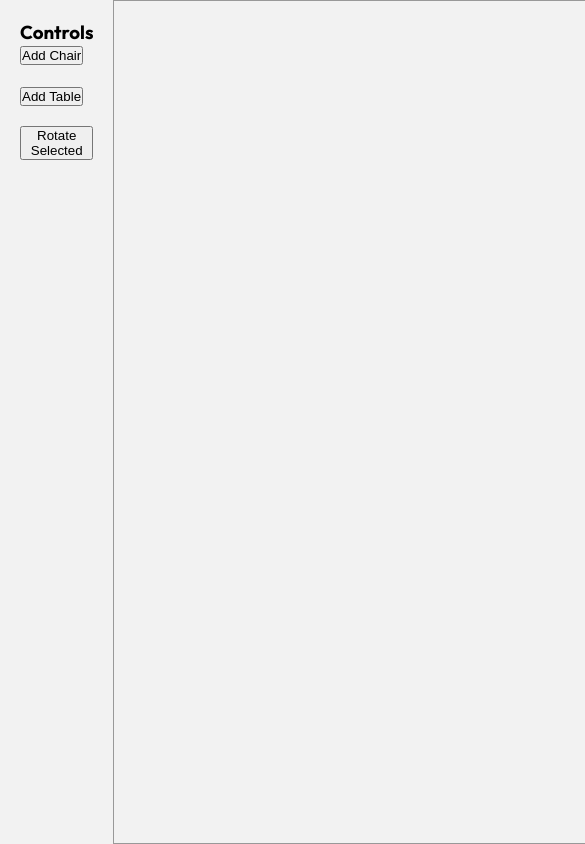
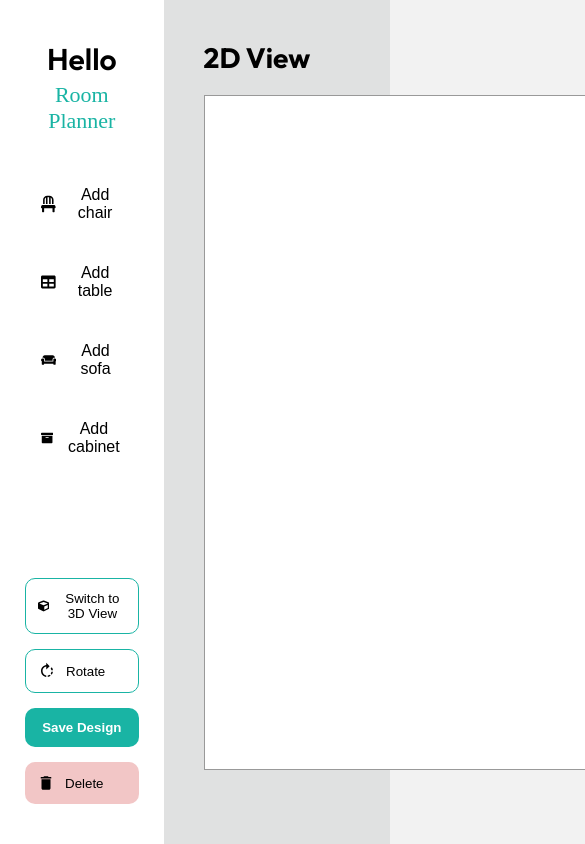
Before and after one commit to Danidu200523/hci-furniture-room-visualizer, a React (Vite) app: page /editor-2d in a window 390 px wide. Shown: the top 844 px of the page, 585 px wide, since content can reach past the window. Built offline with nearby package versions, Linux system fonts and the light colour scheme.

Commit message:
Complete 2D Editor responsive canvas and drag functionality

```diff
--- a/package.json
+++ b/package.json
@@ -12,6 +12,7 @@
   "dependencies": {
     "react": "^19.2.0",
     "react-dom": "^19.2.0",
+    "react-icons": "^5.5.0",
     "react-router-dom": "^7.13.0"
   },
   "devDependencies": {
--- a/src/components/Sidebar.jsx
+++ b/src/components/Sidebar.jsx
@@ -0,0 +1,86 @@
+import { useState } from "react";
+import { FaChair, FaTable, FaCouch, FaArchive, FaCube } from "react-icons/fa";
+import { MdRotateRight, MdDelete } from "react-icons/md";
+import "../styles/editor2d.css";
+
+function Sidebar({ addObject, rotateSelected, deleteSelected }) {
+
+  const [activeItem, setActiveItem] = useState(null);
+
+  const handleClick = (type) => {
+    setActiveItem(type);
+    addObject(type);
+  };
+
+  return (
+    <div className="sidebar">
+
+      <div className="logo">
+        <h1>Hello</h1>
+        <span>Room Planner</span>
+      </div>
+
+      <div className="menu">
+
+        <button
+          className={`menu-item ${activeItem === "chair" ? "active" : ""}`}
+          onClick={() => handleClick("chair")}
+        >
+          <FaChair className="icon" />
+          Add chair
+        </button>
+
+        <button
+          className={`menu-item ${activeItem === "table" ? "active" : ""}`}
+          onClick={() => handleClick("table")}
+        >
+          <FaTable className="icon" />
+          Add table
+        </button>
+
+        <button
+          className={`menu-item ${activeItem === "sofa" ? "active" : ""}`}
+          onClick={() => handleClick("sofa")}
+        >
+          <FaCouch className="icon" />
+          Add sofa
+        </button>
+
+        <button
+          className={`menu-item ${activeItem === "cabinet" ? "active" : ""}`}
+          onClick={() => handleClick("cabinet")}
+        >
+          <FaArchive className="icon" />
+          Add cabinet
+        </button>
+
+      </div>
+
+      <div className="bottom-controls">
+
+        <button className="outline-btn">
+          <FaCube className="icon" />
+          Switch to 3D View
+        </button>
+
+        <button className="outline-btn" onClick={rotateSelected}>
+          <MdRotateRight className="icon" />
+          Rotate
+        </button>
+
+        <button className="primary-btn">
+          Save Design
+        </button>
+
+        <button className="danger-btn" onClick={deleteSelected}>
+          <MdDelete className="icon" />
+          Delete
+        </button>
+
+      </div>
+
+    </div>
+  );
+}
+
+export default Sidebar;
--- a/src/pages/Editor2D.jsx
+++ b/src/pages/Editor2D.jsx
@@ -1,24 +1,27 @@
 import { useContext, useEffect, useRef, useState } from "react";
 import { DesignContext } from "../context/DesignContext";
+import "../styles/editor2d.css";
+import Sidebar from "../components/Sidebar";
+
+
 
 function Editor2D() {
   const { room } = useContext(DesignContext);
+
   const canvasRef = useRef(null);
 
   const [objects, setObjects] = useState([]);
   const [selectedId, setSelectedId] = useState(null);
   const [isDragging, setIsDragging] = useState(false);
 
-  // Redraw whenever objects change
+  /* ===================== DRAW ===================== */
+
   useEffect(() => {
     draw();
-  }, [objects]);
+  }, [objects, room]);
 
-  // ================= DRAW FUNCTION =================
   const draw = () => {
     const canvas = canvasRef.current;
-    if (!canvas) return;
-
     const ctx = canvas.getContext("2d");
 
     ctx.clearRect(0, 0, canvas.width, canvas.height);
@@ -27,78 +30,78 @@ function Editor2D() {
     drawObjects(ctx);
   };
 
-  // ================= DRAW ROOM =================
   const drawRoom = (ctx) => {
-    ctx.strokeStyle = "#000";
+    ctx.strokeStyle = "black";
     ctx.lineWidth = 3;
 
-    if (room.shape === "rectangle") {
-      ctx.strokeRect(100, 100, 500, 350);
+    if (room?.shape === "rectangle") {
+      ctx.strokeRect(200, 100, 500, 350);
     }
 
-    if (room.shape === "l-shape") {
+    if (room?.shape === "l-shape") {
       ctx.beginPath();
-      ctx.moveTo(100, 100);
-      ctx.lineTo(600, 100);
-      ctx.lineTo(600, 350);
-      ctx.lineTo(400, 350);
-      ctx.lineTo(400, 500);
-      ctx.lineTo(100, 500);
+      ctx.moveTo(200, 100);
+      ctx.lineTo(700, 100);
+      ctx.lineTo(700, 350);
+      ctx.lineTo(500, 350);
+      ctx.lineTo(500, 550);
+      ctx.lineTo(200, 550);
       ctx.closePath();
       ctx.stroke();
     }
   };
 
-  // ================= DRAW OBJECTS =================
   const drawObjects = (ctx) => {
     objects.forEach((obj) => {
       ctx.save();
+
       ctx.translate(obj.x, obj.y);
       ctx.rotate((obj.rotation * Math.PI) / 180);
 
-      ctx.fillStyle = obj.color;
-      ctx.fillRect(-30, -30, 60, 60);
+      ctx.fillStyle = "#2ea29";
 
-      // Highlight selected
+      if (obj.type === "chair") {
+        ctx.fillRect(-20, -20, 40, 40);
+      }
+
+      if (obj.type === "table") {
+        ctx.fillRect(-35, -20, 70, 40);
+      }
+
+      if (obj.type === "sofa") {
+        ctx.fillRect(-50, -20, 100, 40);
+      }
+
+      if (obj.type === "cabinet") {
+        ctx.fillRect(-20, -40, 40, 80);
+      }
+
       if (obj.id === selectedId) {
         ctx.strokeStyle = "red";
         ctx.lineWidth = 2;
-        ctx.strokeRect(-30, -30, 60, 60);
+        ctx.strokeRect(-55, -55, 110, 110);
       }
 
       ctx.restore();
     });
   };
 
-  // ================= ADD OBJECT =================
+  /* ===================== ADD OBJECT ===================== */
+
   const addObject = (type) => {
-    const newObj = {
+    const newObject = {
       id: Date.now(),
       type,
-      x: 300,
+      x: 400,
       y: 250,
       rotation: 0,
-      color: "#18b8a5",
     };
 
-    setObjects([...objects, newObj]);
-    setSelectedId(newObj.id);
+    setObjects((prev) => [...prev, newObject]);
   };
 
-  // ================= ROTATE =================
-  const rotateSelected = () => {
-    if (!selectedId) return;
+  /* ===================== DRAG ===================== */
 
-    const updated = objects.map((obj) =>
-      obj.id === selectedId
-        ? { ...obj, rotation: obj.rotation + 15 }
-        : obj
-    );
-
-    setObjects(updated);
-  };
-
-  // ================= DRAG LOGIC =================
   const handleMouseDown = (e) => {
     const canvas = canvasRef.current;
     const rect = canvas.getBoundingClientRect();
@@ -110,7 +113,7 @@ function Editor2D() {
       const dx = mouseX - obj.x;
       const dy = mouseY - obj.y;
 
-      if (Math.abs(dx) < 30 && Math.abs(dy) < 30) {
+      if (Math.abs(dx) < 50 && Math.abs(dy) < 50) {
         setSelectedId(obj.id);
         setIsDragging(true);
       }
@@ -126,6 +129,48 @@ function Editor2D() {
     const mouseX = e.clientX - rect.left;
     const mouseY = e.clientY - rect.top;
 
+    const half = 40;
+
+    const corners = [
+      { x: mouseX - half, y: mouseY - half },
+      { x: mouseX + half, y: mouseY - half },
+      { x: mouseX - half, y: mouseY + half },
+      { x: mouseX + half, y: mouseY + half },
+    ];
+
+    let allowed = true;
+
+    // RECTANGLE CHECK
+    if (room?.shape === "rectangle") {
+      corners.forEach((c) => {
+        if (
+          c.x < 200 ||
+          c.x > 700 ||
+          c.y < 100 ||
+          c.y > 450
+        ) {
+          allowed = false;
+        }
+      });
+    }
+
+    // L-SHAPE CHECK
+    if (room?.shape === "l-shape") {
+      corners.forEach((c) => {
+        const insideMain =
+          c.x >= 200 && c.x <= 700 && c.y >= 100 && c.y <= 350;
+
+        const insideBottom =
+          c.x >= 200 && c.x <= 500 && c.y >= 350 && c.y <= 550;
+
+        if (!insideMain && !insideBottom) {
+          allowed = false;
+        }
+      });
+    }
+
+    if (!allowed) return;
+
     const updated = objects.map((obj) =>
       obj.id === selectedId
         ? { ...obj, x: mouseX, y: mouseY }
@@ -139,41 +184,56 @@ function Editor2D() {
     setIsDragging(false);
   };
 
-  // ================= UI =================
+  /* ===================== ROTATE ===================== */
+
+  const rotateSelected = () => {
+    if (!selectedId) return;
+
+    const updated = objects.map((obj) =>
+      obj.id === selectedId
+        ? { ...obj, rotation: obj.rotation + 15 }
+        : obj
+    );
+
+    setObjects(updated);
+  };
+
+  /* ===================== DELETE ===================== */
+
+  const deleteSelected = () => {
+    setObjects(objects.filter((obj) => obj.id !== selectedId));
+    setSelectedId(null);
+  };
+
+  /* ===================== UI ===================== */
+
  return (
-    <div style={{ display: "flex", height: "100vh" }}>
+  <div className="editor-page">
 
-      {/* LEFT CONTROLS */}
-      <div style={{ width: "220px", padding: "20px" }}>
-        <h3>Controls</h3>
+    <Sidebar
+      addObject={addObject}
+      rotateSelected={rotateSelected}
+      deleteSelected={deleteSelected}
+    />
 
-        <button onClick={() => addObject("chair")}>
-          Add Chair
-        </button>
-        <br /><br />
+    <div className="main-content">
+      <h2>2D View</h2>
 
-        <button onClick={() => addObject("table")}>
-          Add Table
-        </button>
-        <br /><br />
-
-        <button onClick={rotateSelected}>
-          Rotate Selected
-        </button>
-      </div>
-
-      {/* CANVAS */}
+      <div className="canvas-container">
         <canvas
           ref={canvasRef}
-        width={900}
+          width={1000}
           height={650}
-        style={{ border: "1px solid #999" }}
           onMouseDown={handleMouseDown}
           onMouseMove={handleMouseMove}
           onMouseUp={handleMouseUp}
         />
       </div>
+    </div>
+
+  </div>
 );
+
 }
 
 export default Editor2D;
--- a/src/pages/RoomSetup.jsx
+++ b/src/pages/RoomSetup.jsx
@@ -1,7 +1,7 @@
 import { useContext, useState } from "react";
 import { useNavigate } from "react-router-dom";
 import { DesignContext } from "../context/DesignContext";
-import "./RoomSetup.css";
+import "../styles/roomsetup.css";
 
 function RoomSetup() {
   const { setRoom } = useContext(DesignContext);
--- /dev/null
+++ b/src/styles/editor2d.css
@@ -0,0 +1,128 @@
+.editor-page {
+  display: flex;
+  height: 100vh;
+  background-color: #E0E1E1;
+  font-family: 'Outfit', sans-serif;
+}
+
+
+/* SIDEBAR */
+.sidebar {
+  width: 240px;
+  padding: 40px 25px;
+  background: var(--white);
+  display: flex;
+  flex-direction: column;
+}
+
+.logo h1 {
+  font-size: 30px;
+  font-weight: 600;
+  margin-bottom: 4px;
+}
+
+.logo span {
+  font-family: 'Redressed', cursive;
+  font-size: 22px;
+  color: #19b4a4;
+}
+
+.menu {
+  margin-top: 40px;
+  display: flex;
+  flex-direction: column;
+  gap: 18px;
+}
+
+.menu-item {
+  display: flex;
+  align-items: center;
+  gap: 12px;
+  padding: 12px 16px;
+  border-radius: 10px;
+  background: transparent;
+  border: none;
+  font-size: 16px;
+  font-weight: 500;
+  cursor: pointer;
+  transition: 0.2s ease;
+}
+
+.menu-item:hover {
+  background: var(--light-mint);
+}
+
+.menu-item.active {
+  background: #bfe9e5;
+}
+
+.icon {
+  font-size: 18px;
+}
+
+.bottom-controls {
+  margin-top: auto;
+  display: flex;
+  flex-direction: column;
+  gap: 15px;
+}
+
+.outline-btn {
+  display: flex;
+  align-items: center;
+  gap: 10px;
+  padding: 12px;
+  border-radius: 10px;
+  border: 1.5px solid #19b4a4;
+  background: transparent;
+  cursor: pointer;
+  font-weight: 500;
+}
+
+.primary-btn {
+  padding: 12px;
+  border-radius: 10px;
+  border: none;
+  background: #19b4a4;
+  color: white;
+  font-weight: 600;
+  cursor: pointer;
+}
+
+.danger-btn {
+  display: flex;
+  align-items: center;
+  gap: 10px;
+  padding: 12px;
+  border-radius: 10px;
+  border: none;
+  background: #f2c6c6;
+  font-weight: 500;
+  cursor: pointer;
+}
+
+
+/* MAIN */
+.main-content {
+  flex: 1;
+  padding: 40px;
+}
+
+.main-content h2 {
+  font-size: 28px;
+  margin-bottom: 20px;
+}
+
+.canvas-container {
+  width: 100%;
+  height: 80vh;
+  background-color: white;
+  border: 1px solid #999;
+  display: flex;
+  align-items: center;
+  justify-content: center;
+}
+.editor-canvas {
+  width: 100%;
+  height: 100%;
+}
--- a/src/styles/global.css
+++ b/src/styles/global.css
@@ -1,4 +1,13 @@
 @import url('https://fonts.googleapis.com/css2?family=Outfit:wght@300;400;500;600;700&display=swap');
+
+:root {
+  --light-gray: #E0E1E1;
+  --mint: #00C8B3;
+  --gray: #525252;
+  --white: #FFFFFF;
+  --light-mint: #C0F6F1;
+  --light-red: #FFD7D7;
+}
 
 * {
   margin: 0;
```
Also changed, not shown: src/utils/geometry.js (added, +29 -0 lines), src/styles/RoomSetup.css (renamed from src/pages/RoomSetup.css), 1 other file (tests, documents, lock files or other folders). Lines whose indentation alone changed are shown as unchanged.
